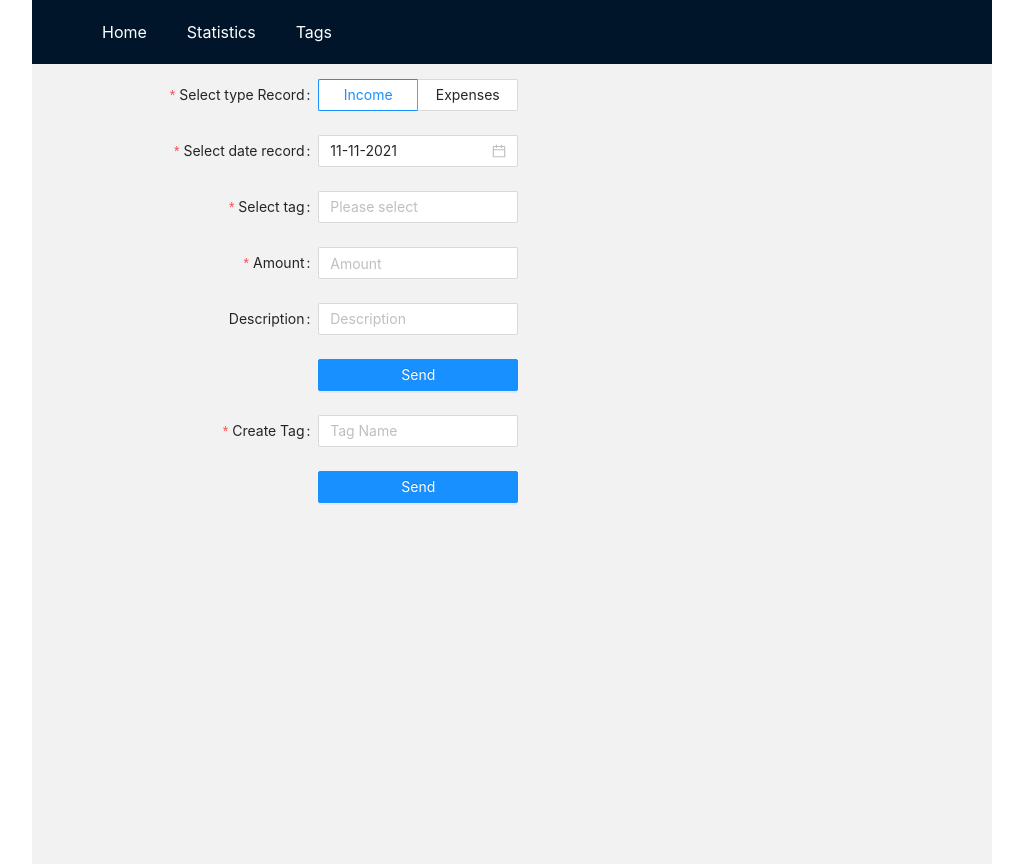
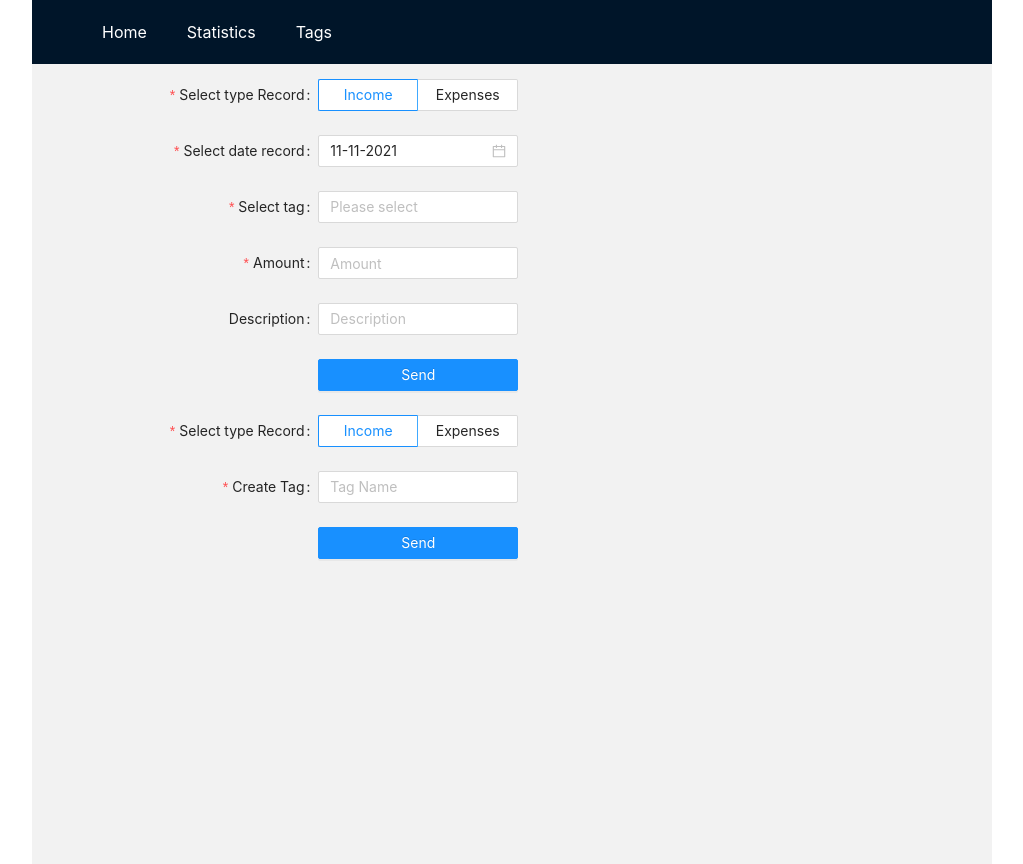
Before and after one commit to Dmytrii248/finance-management-app, a React app: page / in a window 1280 px wide. Shown: the whole page, without its empty margins (128-1151 px from the left). Built offline with nearby package versions, Linux system fonts and the light colour scheme.

Commit message:
Add type tag in form tag and change name variable

```diff
--- a/src/components/FormRecord.tsx
+++ b/src/components/FormRecord.tsx
@@ -115,7 +115,7 @@ const FormRecord = () => {
           >
             {tagsRecord?.map((e) => (
               <Option key={e.id} value={e.id.toString()}>
-                {e.tagName}
+                {e.nameTag}
               </Option>
             ))}
           </Select>
--- a/src/components/FormTag.tsx
+++ b/src/components/FormTag.tsx
@@ -3,7 +3,7 @@ import React from "react";
 import { useGlobalContext } from "../store/GlobalContext";
 import { TagType } from "Constants/types";
 
-import { Button, Form, Input } from "antd";
+import { Button, Form, Input, Radio } from "antd";
 
 const FormTag = () => {
   const [form] = Form.useForm<TagType>();
@@ -12,7 +12,7 @@ const FormTag = () => {
   const onFinish = (fieldsValue: TagType) => {
     console.log("finish", fieldsValue);
     tagCollection.add(fieldsValue);
-    form.setFieldsValue({ tagName: "" });
+    form.setFieldsValue({ nameTag: "" });
   };
 
   const layout = {
@@ -26,11 +26,32 @@ const FormTag = () => {
       name="formTag"
       onFinish={onFinish}
       form={form}
-      initialValues={{ tagName: "" }}
+      initialValues={{ nameTag: "", typetag: "Income" }}
     >
       <Form.Item
+        label="Select type Record"
+        name="typetag"
+        rules={[{ required: true, message: "Type Rocord is required" }]}
+      >
+        <Radio.Group>
+          <Radio.Button
+            value="Income"
+            style={{ width: 100, textAlign: "center" }}
+          >
+            Income
+          </Radio.Button>
+          <Radio.Button
+            value="Expenses"
+            style={{ width: 100, textAlign: "center" }}
+          >
+            Expenses
+          </Radio.Button>
+        </Radio.Group>
+      </Form.Item>
+
+      <Form.Item
         label="Create Tag"
-        name="tagName"
+        name="nameTag"
         rules={[{ required: true, message: "Name is required" }]}
       >
         <Input placeholder="Tag Name" style={{ width: 200 }} />
--- a/src/constants/types.ts
+++ b/src/constants/types.ts
@@ -20,7 +20,7 @@ export type RecordType = {
 };
 
 export type TagType = {
-  tagName: string;
+  nameTag: string;
   id?: number;
 };
 
--- a/src/pages/Tags.tsx
+++ b/src/pages/Tags.tsx
@@ -15,8 +15,8 @@ const Tags = () => {
   const columns = [
     {
       title: "Tag",
-      dataIndex: "tagName",
-      key: "tagName",
+      dataIndex: "nameTag",
+      key: "nameTag",
     },
     {
       title: "Remove",
```
